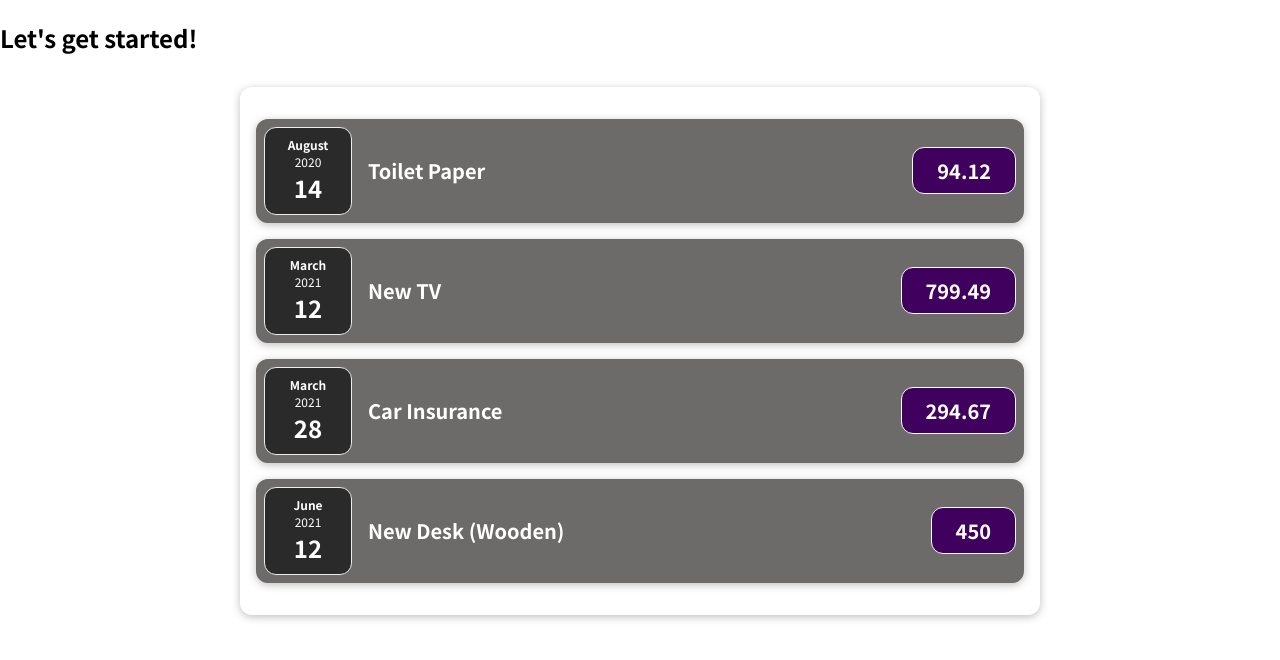
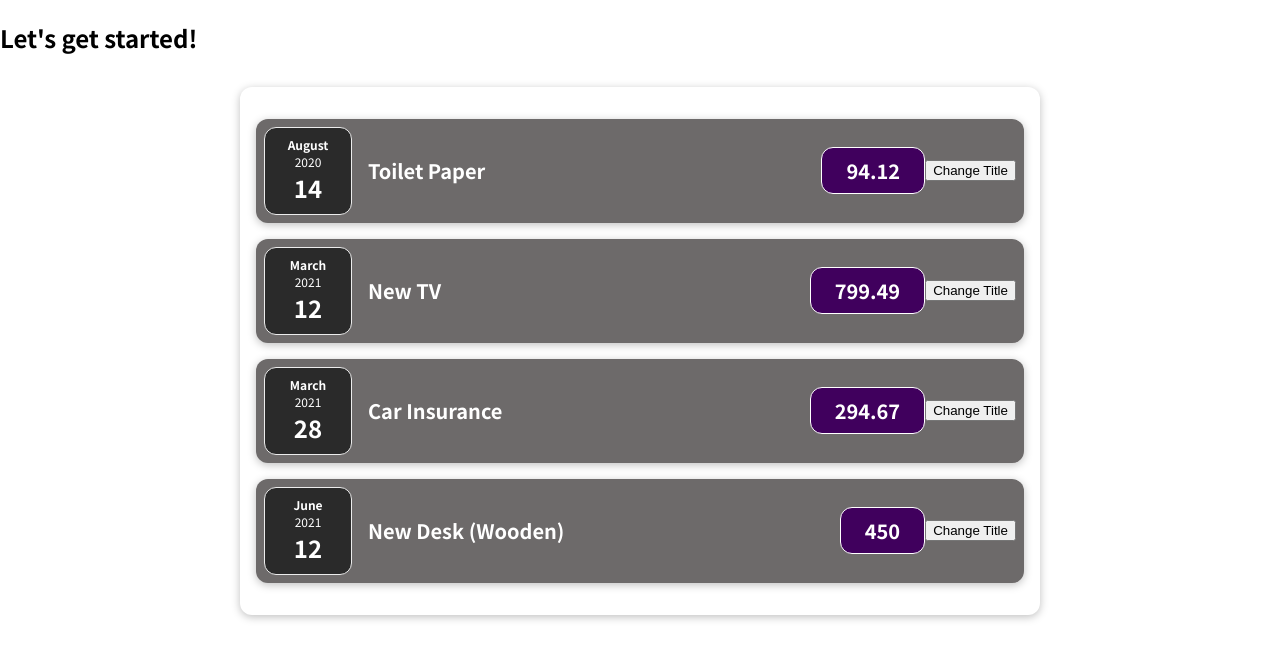
Before and after one commit to nalendro16/React-Project, a React (Create React App) app: page / in a window 1280 px wide. Shown: the top 660 px of the page. Built offline with nearby package versions, Linux system fonts and the light colour scheme.

Commit message:
useState

```diff
--- a/src/components/Expenses/ExpenseItem.js
+++ b/src/components/Expenses/ExpenseItem.js
@@ -1,17 +1,28 @@
+import { useState } from 'react'
+
 import ExpnDate from './ExpnDate'
 import './ExpenseItem.css'
 import Card from '../UI/Card'
 
 const ExpenseItem = (props) => {
-  const expnTitle = props.title
+  // const expnTitle = props.title
   const expAmount = props.amount
+
+  const [title, setTitle] = useState(props.title)
+
+  const clickHandler = () => {
+    setTitle('Update!')
+    console.log(title)
+  }
+
   return (
     <Card className="expense-item">
       <ExpnDate date={props.date} />
       <div className="expense-item__description">
-        <h2>{expnTitle}</h2>
+        <h2>{title}</h2>
         <div className="expense-item__price">{expAmount}</div>
       </div>
+      <button onClick={clickHandler}>Change Title</button>
     </Card>
   )
 }
```
Also changed, not shown: 1 other file (tests, documents, lock files or other folders).
